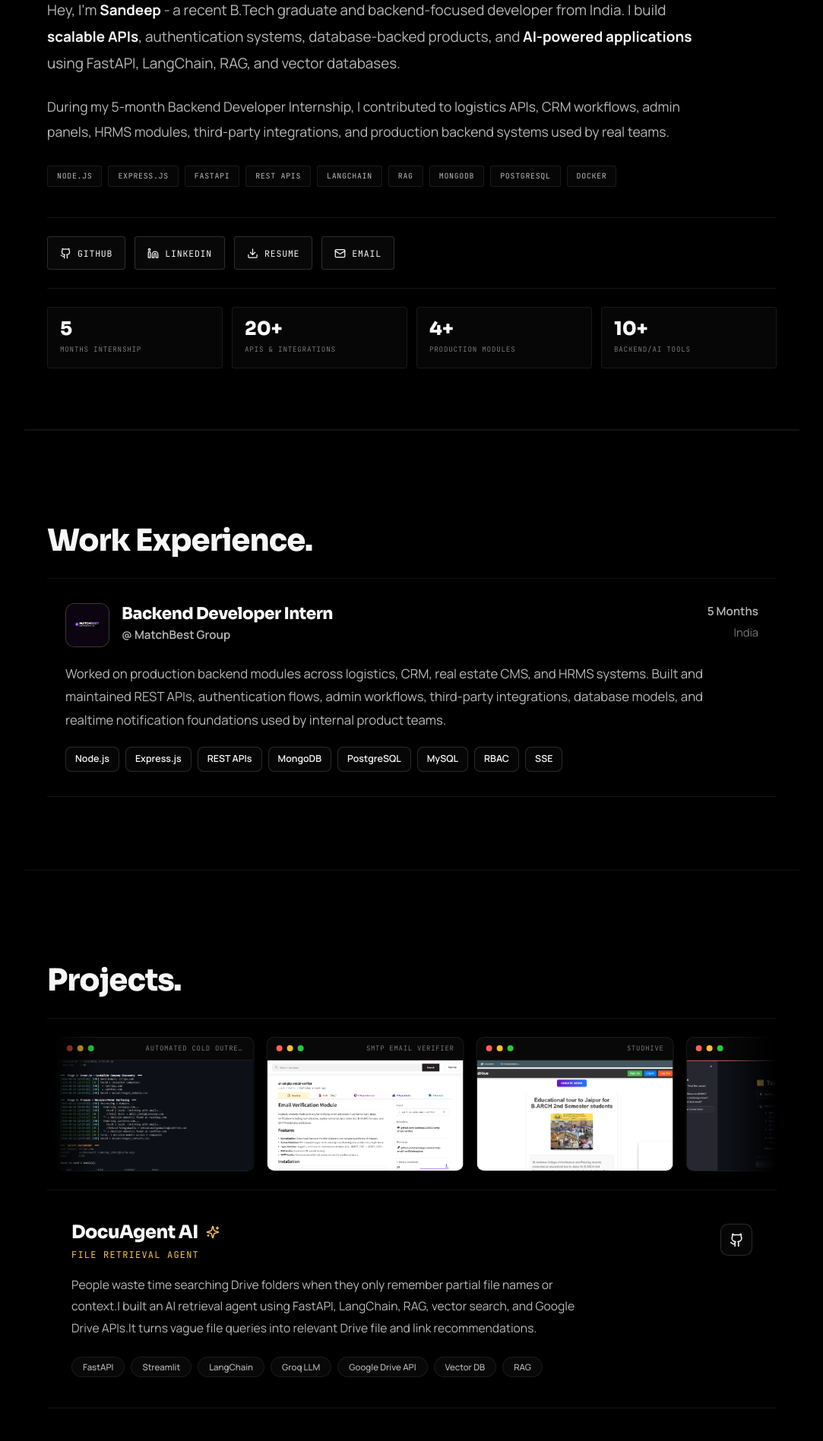
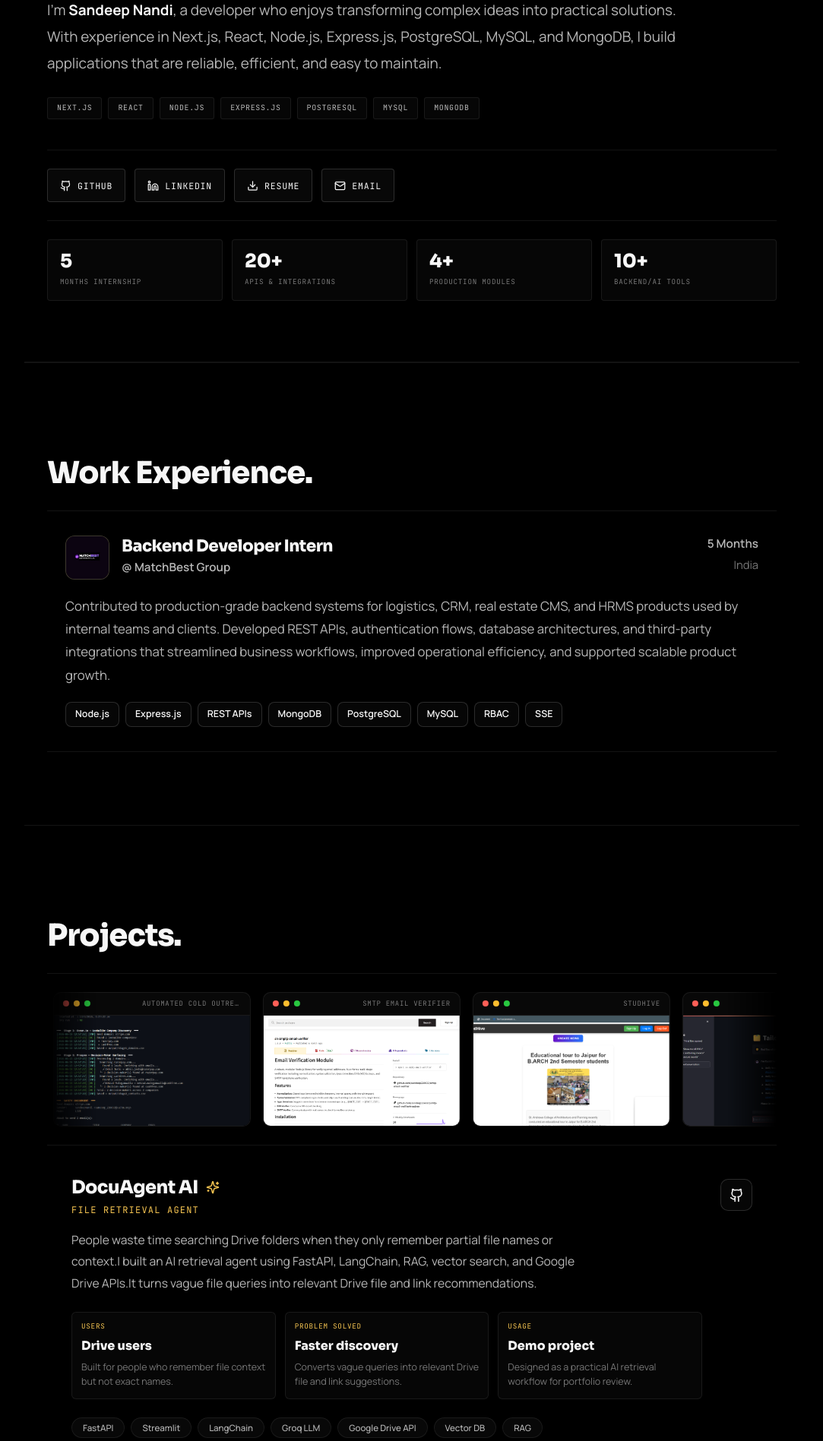
Before and after one commit to sandeep226032/Sandeep_portfolio, a Next.js app: page / in a window 1280 px wide. Shown: the part 400-2297 px from the top of the page at 76% size, without its empty margins (98-1181 px from the left). Built offline with nearby package versions, Linux system fonts and the light colour scheme; no server answers; the database is empty.

Commit message:
update portfolio sections project,experince

```diff
--- a/components/Contact.tsx
+++ b/components/Contact.tsx
@@ -98,7 +98,7 @@
             transition={{ delay: 0.25 }}
           >
           {[
-            { label: "Email", value: "Sandeep_226032@saitm.org", href: "mailto:Sandeep_226032@saitm.org" },
+            { label: "Email", value: "devsandeepnandi@gmail.com", href: "mailto:devsandeepnandi@gmail.com" },
             { label: "Phone", value: "+91 9728911658", href: "tel:+919728911658" },
             { label: "Location", value: "India", href: null },
             { label: "Availability", value: "Open to opportunities", href: null, gold: true },
--- a/components/Experience.tsx
+++ b/components/Experience.tsx
@@ -13,7 +13,7 @@
     period: "5 Months",
     location: "India",
     description:
-      "Worked on production backend modules across logistics, CRM, real estate CMS, and HRMS systems. Built and maintained REST APIs, authentication flows, admin workflows, third-party integrations, database models, and realtime notification foundations used by internal product teams.",
+      "Contributed to production-grade backend systems for logistics, CRM, real estate CMS, and HRMS products used by internal teams and clients. Developed REST APIs, authentication flows, database architectures, and third-party integrations that streamlined business workflows, improved operational efficiency, and supported scalable product growth.",
     tags: ["Node.js", "Express.js", "REST APIs", "MongoDB", "PostgreSQL", "MySQL", "RBAC", "SSE"],
     accent: "var(--gold)",
     bg: "var(--gold-dim)",
--- a/components/Hero.tsx
+++ b/components/Hero.tsx
@@ -17,7 +17,7 @@
   { value: "10+", label: "Backend/AI Tools" },
 ];
 
-const skills = ["Node.js", "Express.js", "FastAPI", "REST APIs", "LangChain", "RAG", "MongoDB", "PostgreSQL", "Docker"];
+const skills = ["Next.js", "React", "Node.js", "Express.js", "PostgreSQL", "MySQL", "MongoDB"];
 
 const actions = [
   {
@@ -176,7 +176,7 @@
                   <ShieldCheck size={22} style={{ color: "var(--gold)" }} aria-label="Verified profile" />
                 </div>
                 <p className="mt-1 text-[1rem] font-semibold sm:text-[1.1rem]" style={{ color: "var(--text-muted)" }}>
-                  Backend Developer & AI Systems Builder
+                  Full Stack Developer & AI Systems Builder
                 </p>
               </div>
             </div>
@@ -197,14 +197,7 @@
           style={{ borderColor: "var(--border)" }}
         >
           <p className="max-w-[860px] text-[1.08rem] leading-[1.85] sm:text-[1.18rem]" style={{ color: "var(--text-muted)" }}>
-            Hey, I&apos;m{" "}
-            <strong style={{ color: "var(--text)", fontWeight: 700 }}>Sandeep</strong> - a recent B.Tech graduate and backend-focused developer from India. I build{" "}
-            <strong style={{ color: "var(--text)", fontWeight: 700 }}>scalable APIs</strong>, authentication systems, database-backed products, and{" "}
-            <strong style={{ color: "var(--text)", fontWeight: 700 }}>AI-powered applications</strong> using FastAPI, LangChain, RAG, and vector databases.
-          </p>
-
-          <p className="mt-6 max-w-[860px] text-[1.02rem] leading-[1.85] sm:text-[1.1rem]" style={{ color: "var(--text-muted)" }}>
-            During my 5-month Backend Developer Internship, I contributed to logistics APIs, CRM workflows, admin panels, HRMS modules, third-party integrations, and production backend systems used by real teams.
+            I&apos;m <strong style={{ color: "var(--text)", fontWeight: 700 }}>Sandeep Nandi</strong>, a developer who enjoys transforming complex ideas into practical solutions. With experience in Next.js, React, Node.js, Express.js, PostgreSQL, MySQL, and MongoDB, I build applications that are reliable, efficient, and easy to maintain.
           </p>
 
           <div className="mt-7 flex flex-wrap gap-2" aria-label="Core technologies">
--- a/components/Nav.tsx
+++ b/components/Nav.tsx
@@ -126,7 +126,7 @@
             Resume
           </a>
 
-          <Link
+          {/* <Link
             href="#contact"
             className="font-mono text-[0.72rem] tracking-[0.06em] uppercase no-underline px-4 py-[0.45rem] rounded-[2px] border transition-all duration-200"
             style={{ color: "var(--gold)", borderColor: "var(--gold-mid)", background: "transparent" }}
@@ -142,7 +142,7 @@
             }}
           >
             Hire Me
-          </Link>
+          </Link> */}
         </div>
 
         {/* Hamburger */}
--- a/components/Projects.tsx
+++ b/components/Projects.tsx
@@ -23,7 +23,11 @@
       "Balancing simple user inputs with useful retrieval context, normalizing Drive results, and keeping the backend flow understandable.",
     result:
       "Created a practical AI assistant that turns vague file queries into contextual Drive resource recommendations.",
-    metrics: ["RAG", "FastAPI", "Vector Search"],
+    impact: [
+      { label: "Users", value: "Drive users", detail: "Built for people who remember file context but not exact names." },
+      { label: "Problem solved", value: "Faster discovery", detail: "Converts vague queries into relevant Drive file and link suggestions." },
+      { label: "Usage", value: "Demo project", detail: "Designed as a practical AI retrieval workflow for portfolio review." },
+    ],
     features: [
       "RAG-based search over file metadata and contextual inputs",
       "FastAPI backend connected to a Streamlit interface",
@@ -52,7 +56,11 @@
       "Managing disparate API credit systems, implementing robust error recovery with backoff, and normalizing inconsistent JSON responses.",
     result:
       "Built a production-grade CLI tool that automates lead discovery to email delivery with safety checkpoints and auditing.",
-    metrics: ["Rate Limiting", "API Pipeline", "Node.js"],
+    impact: [
+      { label: "Users", value: "Sales teams", detail: "Built for teams that manually research leads and decision-makers." },
+      { label: "Problem solved", value: "Less manual work", detail: "Automates company discovery, contact enrichment, review, and email preparation." },
+      { label: "Usage", value: "CLI workflow", detail: "Made for repeatable outreach runs with CSV reporting and safety checks." },
+    ],
     features: [
       "Multi-stage API orchestration (Ocean.io, Prospeo, Brevo)",
       "Advanced rate limiting using Bottleneck queues",
@@ -82,7 +90,11 @@
       "Handling SMTP provider differences, network timeouts, port restrictions, and cases where servers intentionally block verification.",
     result:
       "Published a reusable backend utility that demonstrates practical network programming beyond standard CRUD APIs.",
-    metrics: ["SMTP", "DNS/MX", "npm"],
+    impact: [
+      { label: "Users", value: "Developers", detail: "Built for backend developers who need deeper email validation." },
+      { label: "Problem solved", value: "Better checks", detail: "Goes beyond regex with DNS, MX, SMTP, socket, and timeout handling." },
+      { label: "Usage", value: "npm package", detail: "Published as a reusable package for project integration." },
+    ],
     features: [
       "DNS and MX record validation",
       "SMTP-level mailbox verification workflow",
@@ -111,7 +123,11 @@
       "Designing clear access boundaries between students and admins while keeping the product easy to use on mobile.",
     result:
       "Built a focused campus communication product with secure access control and responsive workflows.",
-    metrics: ["JWT Auth", "RBAC", "MERN"],
+    impact: [
+      { label: "Users", value: "Students & admins", detail: "Built for campus users who need one place for college updates." },
+      { label: "Problem solved", value: "Organized updates", detail: "Replaces scattered WhatsApp and notice workflows with searchable posts." },
+      { label: "Usage", value: "Academic demo", detail: "Presented as a full-stack campus communication product." },
+    ],
     features: [
       "JWT-based authentication with secure session management",
       "Role-based access control separating student and admin views",
@@ -272,6 +288,26 @@
             {project.desc}
           </p>
 
+          <div className="mb-6 grid gap-3 sm:grid-cols-3" aria-label={`${project.name} user impact`}>
+            {project.impact.map((item) => (
+              <div
+                key={`${item.label}-${item.value}`}
+                className="rounded-[6px] border p-3"
+                style={{ background: "var(--surface-dim)", borderColor: "var(--border)" }}
+              >
+                <p className="font-mono text-[0.58rem] uppercase tracking-[0.08em]" style={{ color: "var(--gold)" }}>
+                  {item.label}
+                </p>
+                <p className="mt-2 font-head text-[1rem] font-extrabold leading-tight" style={{ color: "var(--text)" }}>
+                  {item.value}
+                </p>
+                <p className="mt-2 text-[0.78rem] leading-[1.55]" style={{ color: "var(--text-dim)" }}>
+                  {item.detail}
+                </p>
+              </div>
+            ))}
+          </div>
+
           <div className="flex flex-wrap gap-2" aria-label={`${project.name} technologies`}>
             {project.stack.map((tag) => (
               <span
```
